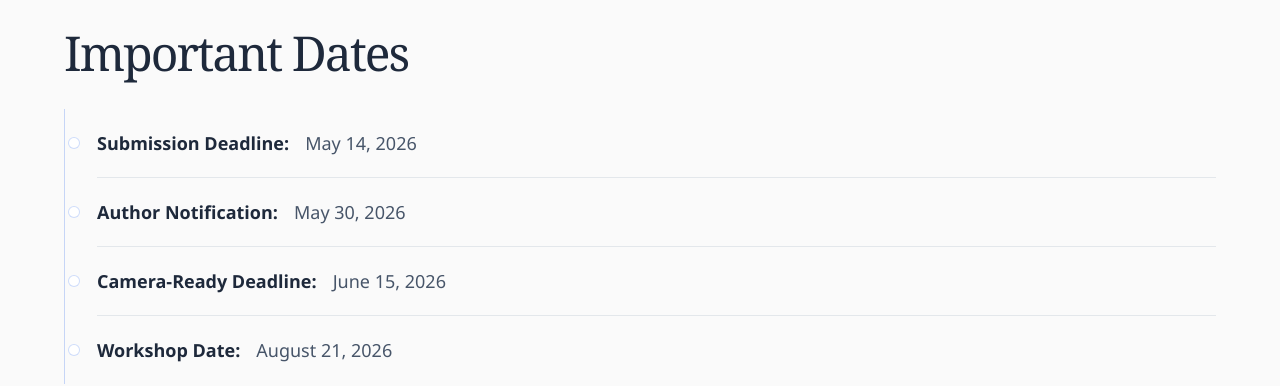
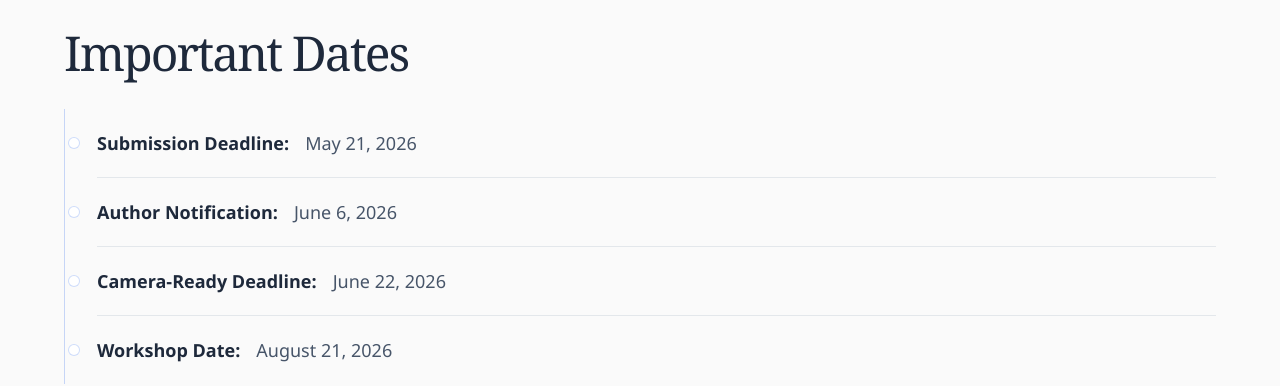
Before and after one commit to hvg-workshop/workshop2026, a React (Vite) app: page /#overview in a window 1280 px wide. Shown: the part 2440-2826 px from the top of the page. Built offline with nearby package versions, Linux system fonts and the light colour scheme.

Commit message:
Postpone important dates by one week

```diff
--- a/src/content/workshop-content.js
+++ b/src/content/workshop-content.js
@@ -61,9 +61,9 @@ export const workshopContent = {
   importantDates: {
     title: 'Important Dates',
     items: [
-      'Submission Deadline: May 14, 2026',
-      'Author Notification: May 30, 2026',
-      'Camera-Ready Deadline: June 15, 2026',
+      'Submission Deadline: May 21, 2026',
+      'Author Notification: June 6, 2026',
+      'Camera-Ready Deadline: June 22, 2026',
       'Workshop Date: August 21, 2026',
     ],
   },
```
Also changed, not shown: 2 other files (tests, documents, lock files or other folders).
